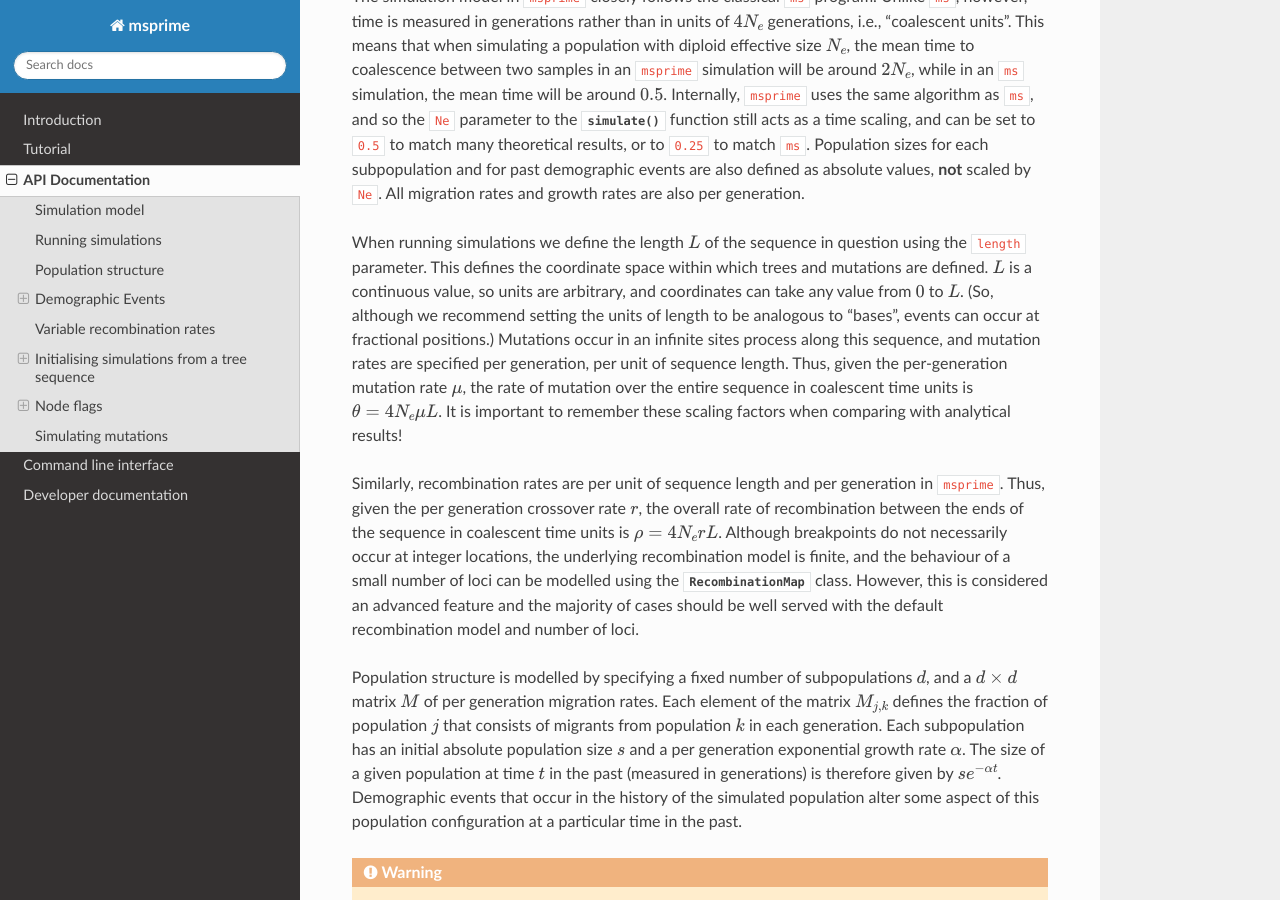
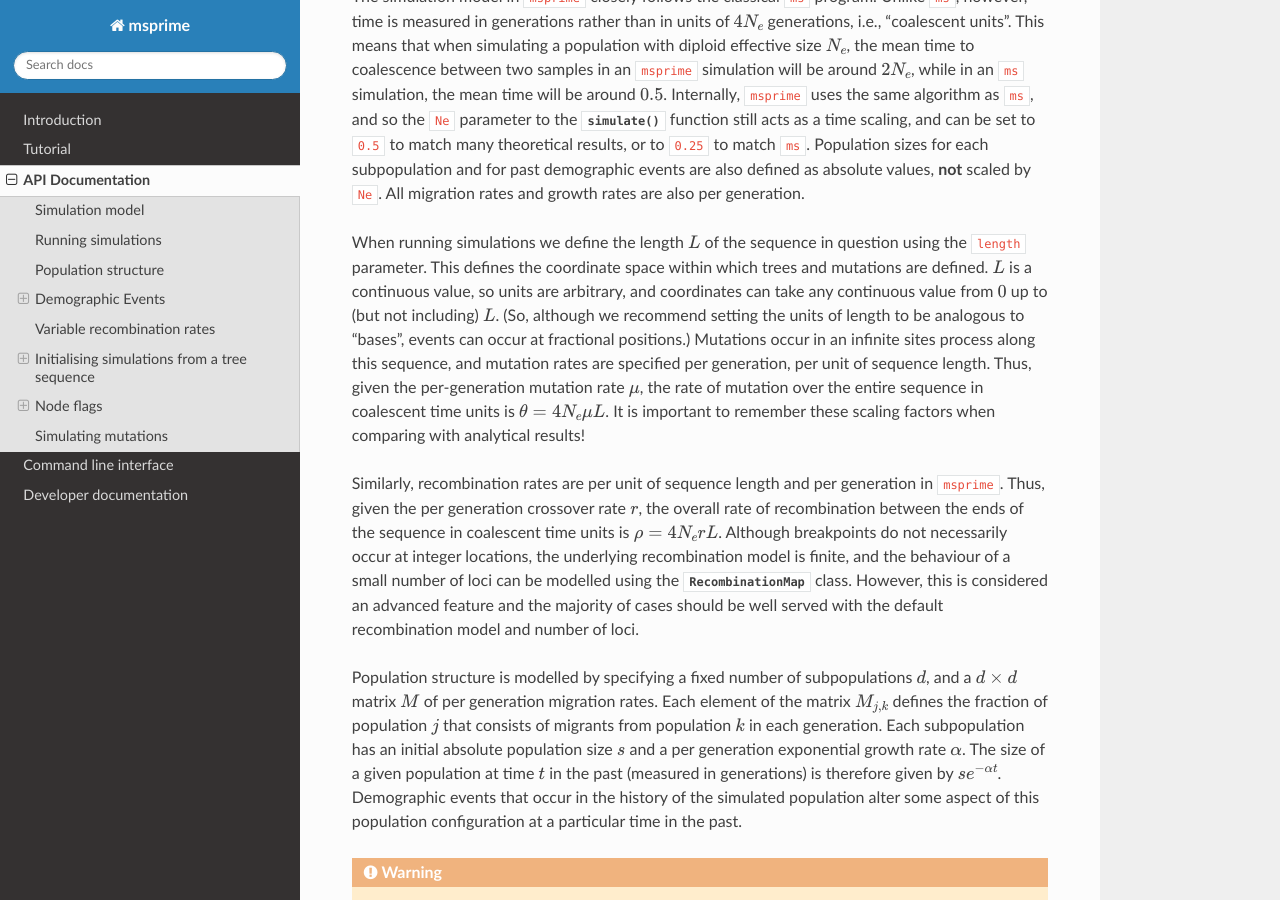
Before and after one commit to tskit-dev/msprime, a Sphinx documentation site: the page built from docs/api.rst, in a window 1280 px wide and 900 px high, scrolled down 352 px. Built offline with Sphinx 7.4.7 and the Read the Docs theme 2.0.0, drawn with Linux system fonts in a browser that asks for light colours; pages that are not in the unit, such as notebooks, are missing from menus; the version number could not be read and is left out.

```diff
--- a/docs/api.rst
+++ b/docs/api.rst
@@ -33,8 +33,8 @@ scaled by ``Ne``. All migration rates and growth rates are also per generation.
 When running simulations we define the length :math:`L` of the sequence in
 question using the ``length`` parameter. This defines the coordinate space
 within which trees and mutations are defined. :math:`L` is a continuous value,
-so units are arbitrary, and coordinates can take any value from :math:`0` to
-:math:`L`. (So, although we recommend setting the units of length to be
+so units are arbitrary, and coordinates can take any continuous value from :math:`0` up to
+(but not including) :math:`L`. (So, although we recommend setting the units of length to be
 analogous to "bases", events can occur at fractional positions.)
 Mutations occur in an infinite sites process along this sequence,
 and mutation rates are specified per generation, per unit of sequence length.
```
